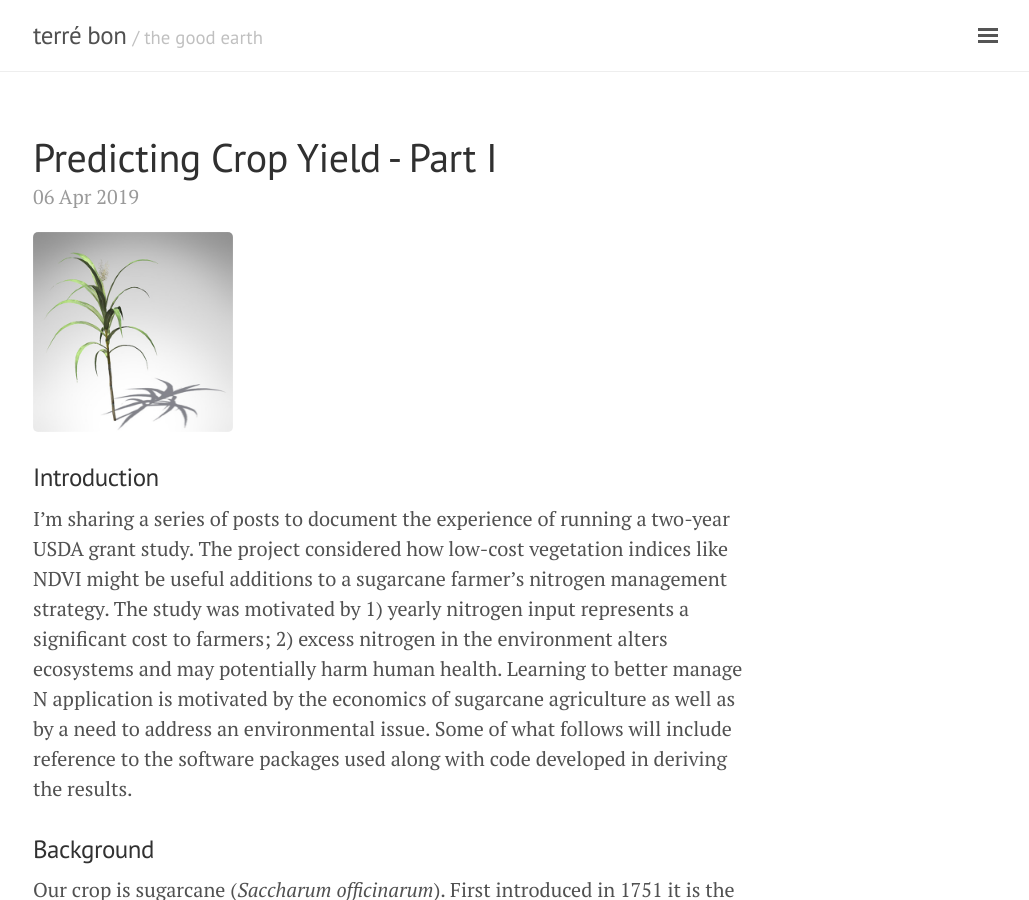
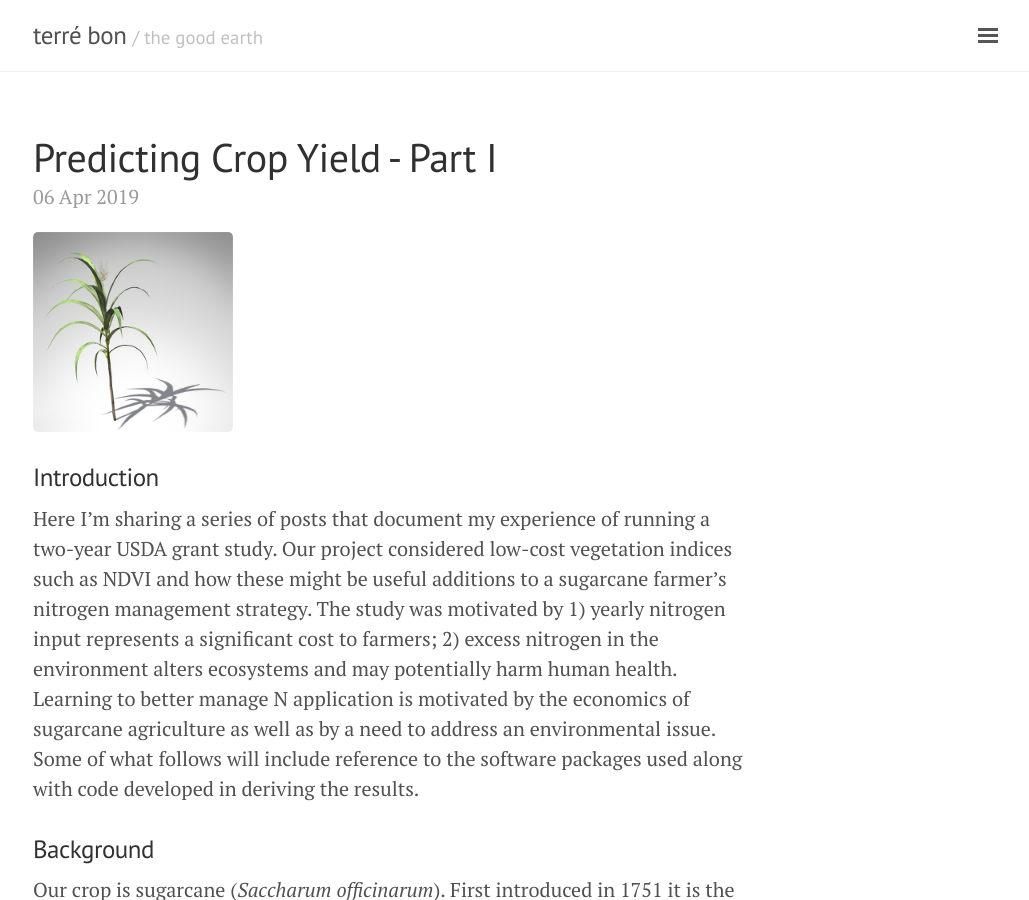
Before and after one commit to geraldmc/geraldmc.github.io, a Jekyll site: the page built from _posts/2019-04-06-predicting-yield-1.md, in a window 1280 px wide and 900 px high. Shown: the whole window, without its empty margins (247-1276 px from the left). Built offline with Jekyll 4.4.1, drawn with Linux system fonts in a browser that asks for light colours.

Commit message:
updates USDA post

```diff
--- a/_posts/2019-04-06-predicting-yield-1.md
+++ b/_posts/2019-04-06-predicting-yield-1.md
@@ -7,7 +7,7 @@ title: Predicting Crop Yield - Part I
 
 ### Introduction
 
-I'm sharing a series of posts to document the experience of running a two-year USDA grant study. The project considered how low-cost vegetation indices like NDVI might be useful additions to a sugarcane farmer's nitrogen management strategy. The study was motivated by 1) yearly nitrogen input represents a significant cost to farmers; 2) excess nitrogen in the environment alters ecosystems and may potentially harm human health. Learning to better manage N application is motivated by the economics of sugarcane agriculture as well as by a need to address an environmental issue. Some of what follows will include reference to the software packages used along with code developed in deriving the results.
+Here I'm sharing a series of posts that document my experience of running a two-year USDA grant study. Our project considered low-cost vegetation indices such as NDVI and how these might be useful additions to a sugarcane farmer's nitrogen management strategy. The study was motivated by 1) yearly nitrogen input represents a significant cost to farmers; 2) excess nitrogen in the environment alters ecosystems and may potentially harm human health. Learning to better manage N application is motivated by the economics of sugarcane agriculture as well as by a need to address an environmental issue. Some of what follows will include reference to the software packages used along with code developed in deriving the results.
 
 ### Background
 
```
